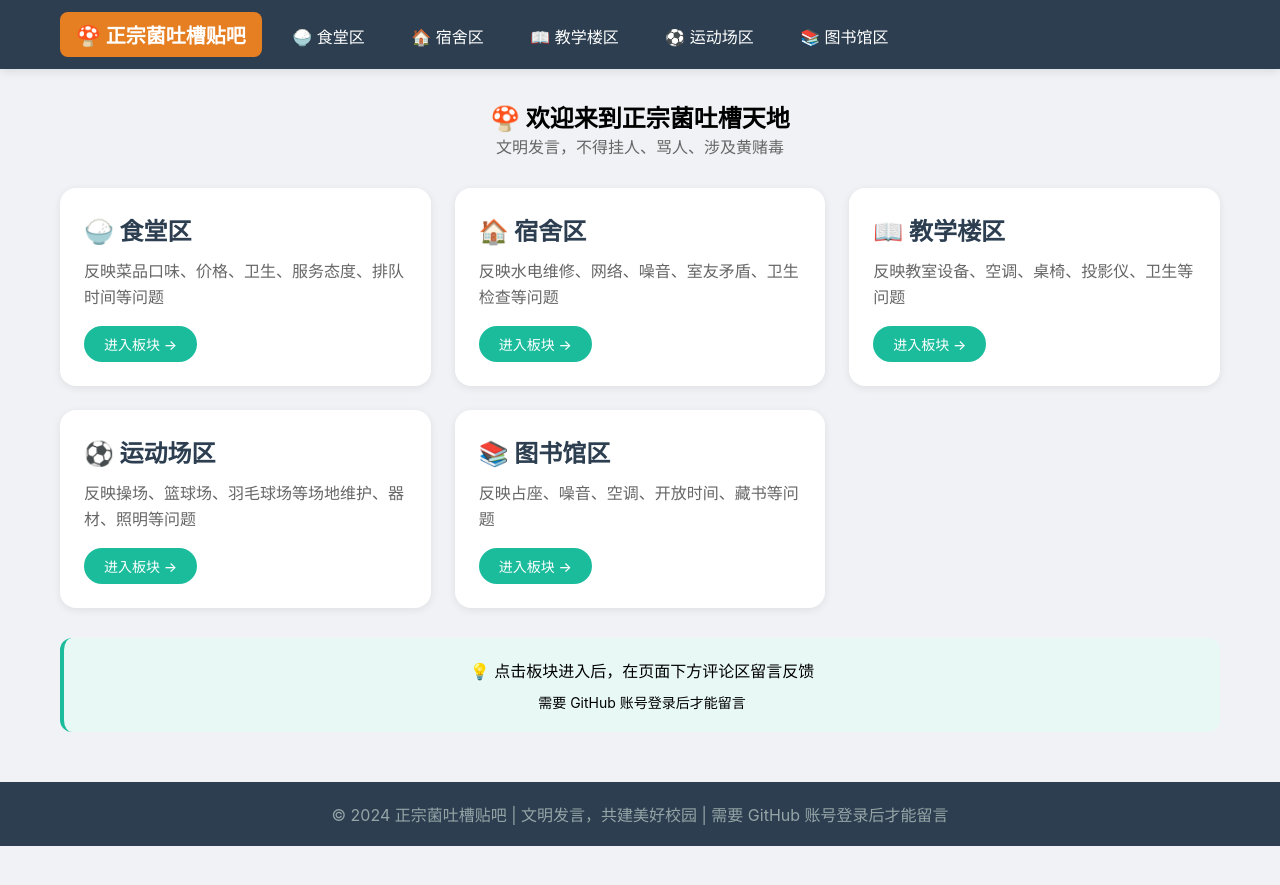
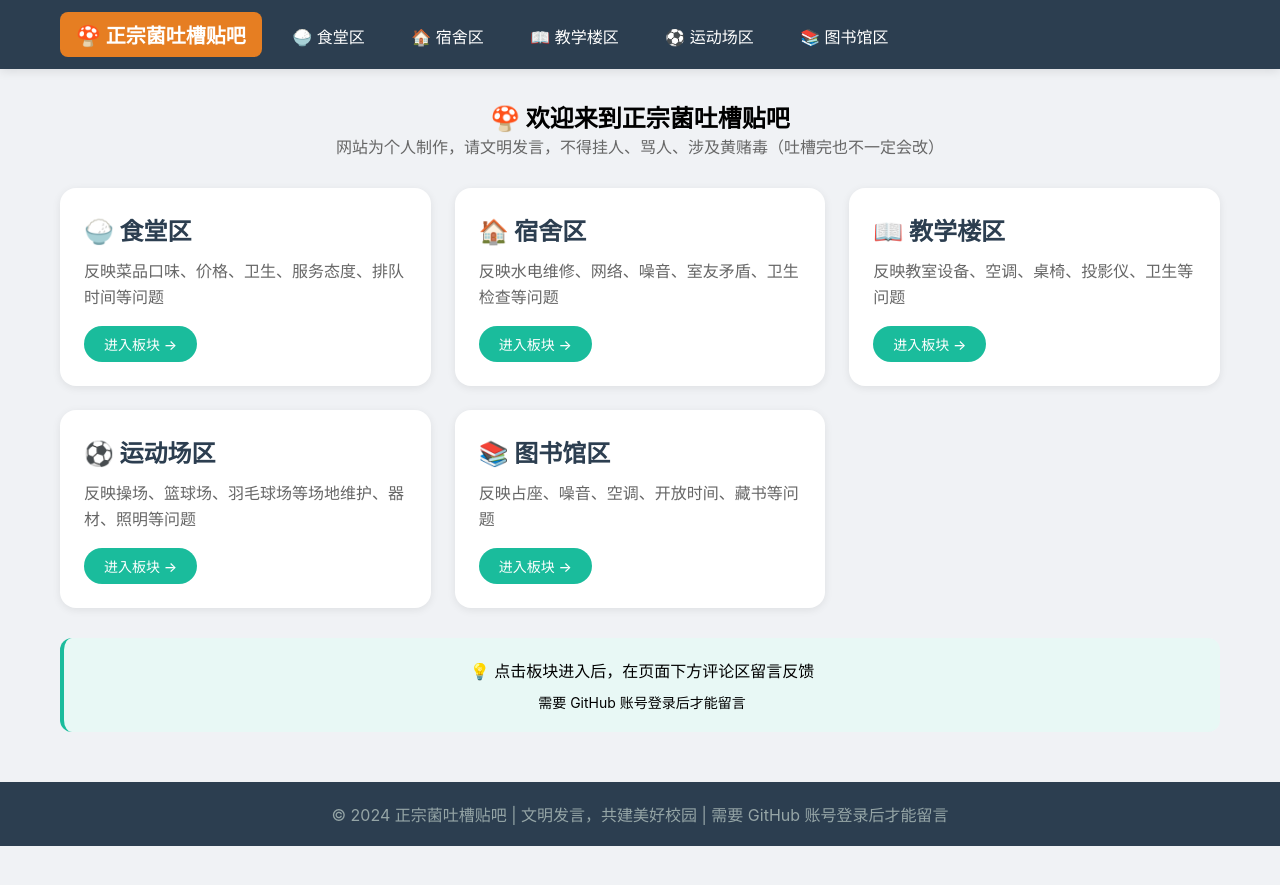
Before and after one commit to shenjingqu/shenjingqu, a Jekyll site: the page built from index.md, in a window 1280 px wide. Shown: the top 885 px of the page. Built offline with Jekyll 4.4.1, drawn with Linux system fonts in a browser that asks for light colours.

Commit message:
Update index.md

```diff
--- a/index.md
+++ b/index.md
@@ -4,8 +4,8 @@ title: 首页
 ---
 
 <div style="text-align: center; margin-bottom: 30px;">
-  <h2>🍄 欢迎来到正宗菌吐槽天地</h2>
-  <p style="color: #666;">文明发言，不得挂人、骂人、涉及黄赌毒</p>
+  <h2>🍄 欢迎来到正宗菌吐槽贴吧</h2>
+  <p style="color: #666;">网站为个人制作，请文明发言，不得挂人、骂人、涉及黄赌毒（吐槽完也不一定会改）</p>
 </div>
 
 <div class="card-grid">
```
